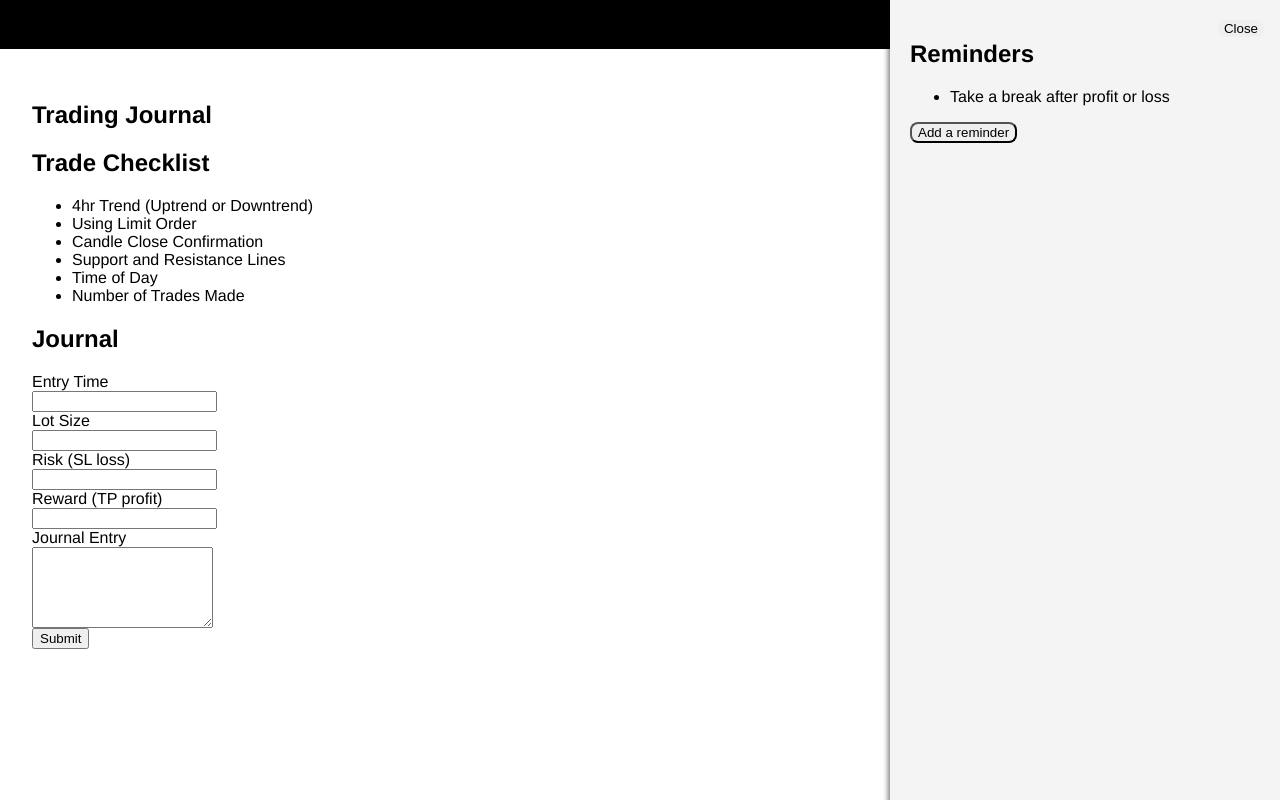
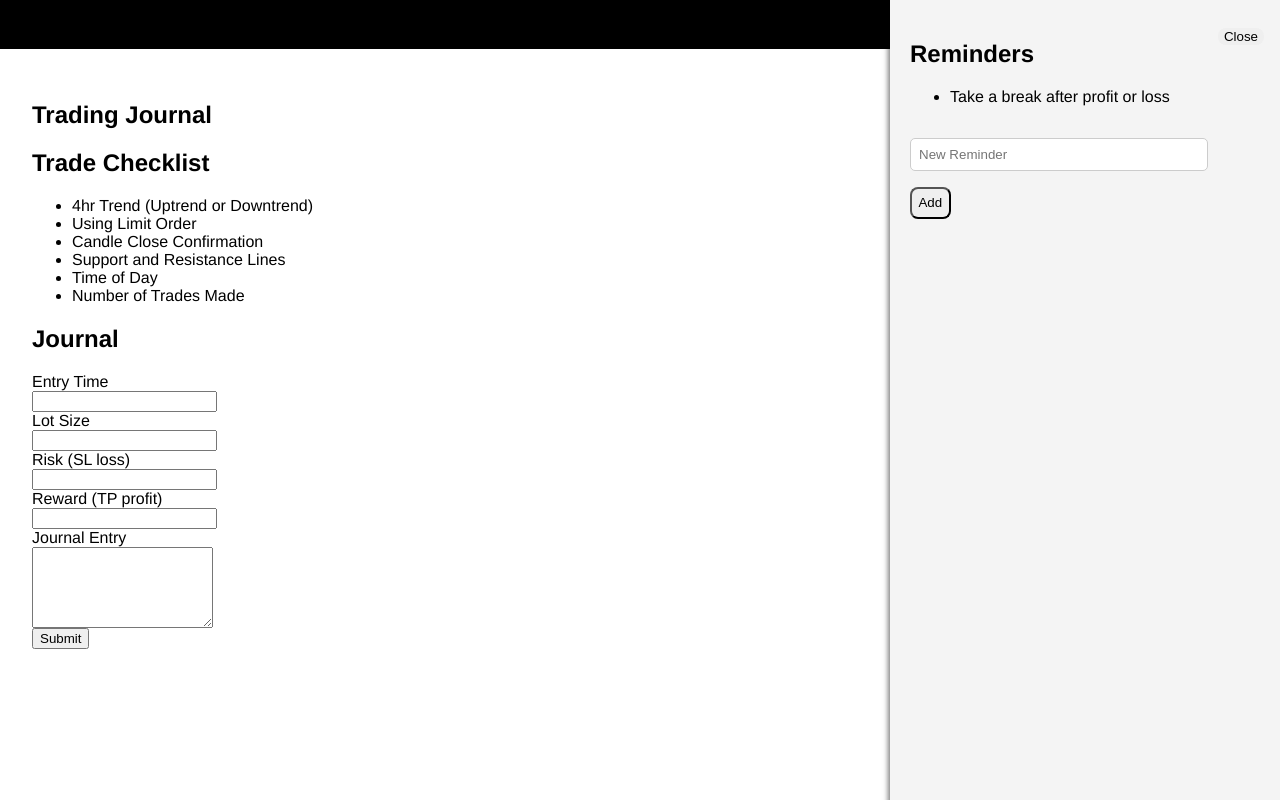
Before and after one commit to scrsund/trading-journal, a Vue app: page / in a window 1280 px wide. Both pictures are taken after a click on the button "Reminders". Built offline with nearby package versions, Linux system fonts and the light colour scheme.

Commit message:
created addItem functionality

```diff
--- a/src/components/RemindersSidebar.vue
+++ b/src/components/RemindersSidebar.vue
@@ -4,26 +4,50 @@ menu showing reminders, window that comes from the side
 <template>
   <transition name="slide">
     <div v-if="isVisible" class="sidebar">
-      <button @click="closeSidebar" class="exit">Close</button>
+      <button @click="closeSidebar" class="close-button">Close</button>
       <h2>Reminders</h2>
       <ul>
-        <li>Take a break after profit or loss</li>
+        <li v-for="reminder in reminders" :key="reminder">{{ reminder }}</li>
       </ul>
-      <button @click="addReminder" class="reminder">Add a reminder</button>
+      <div class="add-reminder-container">
+        <input
+          v-model="newReminder"
+          placeholder="New Reminder"
+          class="reminder-input"
+        />
+        <button @click="addReminder" class="reminder-button">Add</button>
+      </div>
     </div>
   </transition>
 </template>
 
 <script>
+import { mapState } from "vuex";
+
 export default {
+  data() {
+    return {
+      newReminder: "",
+    };
+  },
   computed: {
     isVisible() {
       return this.$store.state.isSidebarVisible;
     },
+    ...mapState(["reminders"]),
   },
   methods: {
     closeSidebar() {
       this.$store.commit("toggleSidebar", false);
+    },
+    addReminder() {
+      if (this.newReminder.trim()) {
+        this.$store.dispatch("addItem", {
+          type: "reminders",
+          item: this.newReminder.trim(),
+        });
+        this.newReminder = "";
+      }
     },
   },
 };
@@ -42,9 +66,27 @@ export default {
   overflow-y: auto;
 }
 
+.add-reminder-container {
+  margin-top: 20px;
+}
+
+.reminder-input {
+  width: 80%;
+  padding: 8px;
+  margin-right: 10px;
+  border-radius: 5px;
+  border: 1px solid #ccc;
+  margin-top: 2rem;
+  margin-bottom: 0.5rem;
+}
+
 /*buttons*/
 
-.exit {
+button {
+  margin-top: 0.5rem;
+}
+
+.close-button {
   cursor: pointer;
   position: fixed;
   right: 0;
@@ -53,9 +95,10 @@ export default {
   border: none;
 }
 
-.reminder {
+.reminder-button {
   cursor: pointer;
   border-radius: 0.5rem;
+  padding: 0.4rem;
 }
 
 /*animations*/
--- a/src/store/index.js
+++ b/src/store/index.js
@@ -30,12 +30,23 @@ const store = createStore({
           description: "",
         },
       ],
-      reminders: [],
+      reminders: ["Take a break after profit or loss"],
     };
   },
   mutations: {
     toggleSidebar(state, payload) {
       state.isSidebarVisible = payload;
+    },
+    addItem(state, { type, item }) {
+      if (type === "strategies") {
+        state.strategies.push(item);
+      } else if (type === "entries") {
+        state.entries.push(item);
+      } else if (type === "reminders") {
+        state.reminders.push(item);
+      } else {
+        console.error(`Unknown type: ${type}`);
+      }
     },
   },
   actions: {
@@ -45,6 +56,9 @@ const store = createStore({
     closeSidebar({ commit }) {
       commit("toggleSidebar", false);
     },
+    addItem({ commit }, payload) {
+      commit("addItem", payload);
+    },
   },
 });
 
```
